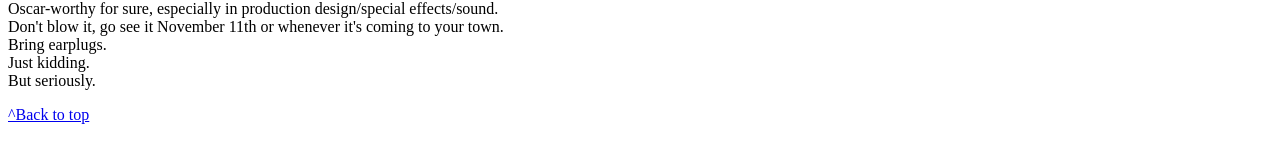
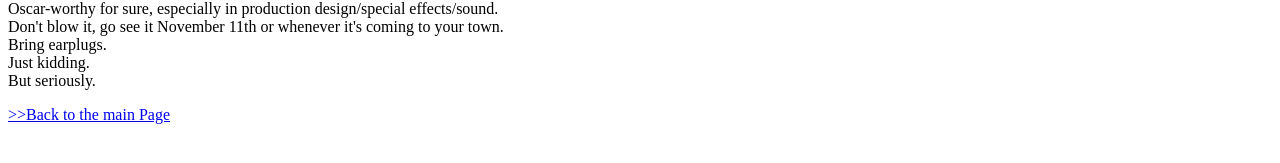
Before and after one commit to christopherwangemann/HTMLTestpage, a plain HTML site: page BareBasics.html in a window 1280 px wide. Shown: the part 431-594 px from the top of the page. Drawn offline with Linux system fonts and the light colour scheme.

Commit message:
Added link to index page

```diff
--- a/BareBasics.html
+++ b/BareBasics.html
@@ -21,6 +21,6 @@
   Just kidding.
 <br />
   But seriously.</p>
-    <p><a href="#top">^Back to top</a></p>
+<p><a href="index.html"> >>Back to the main Page</a></p>
   </body>
 </html>
```
